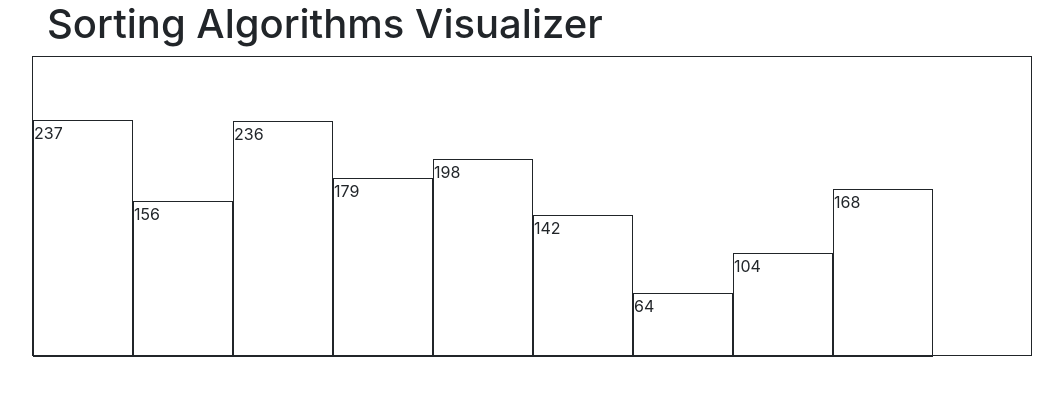
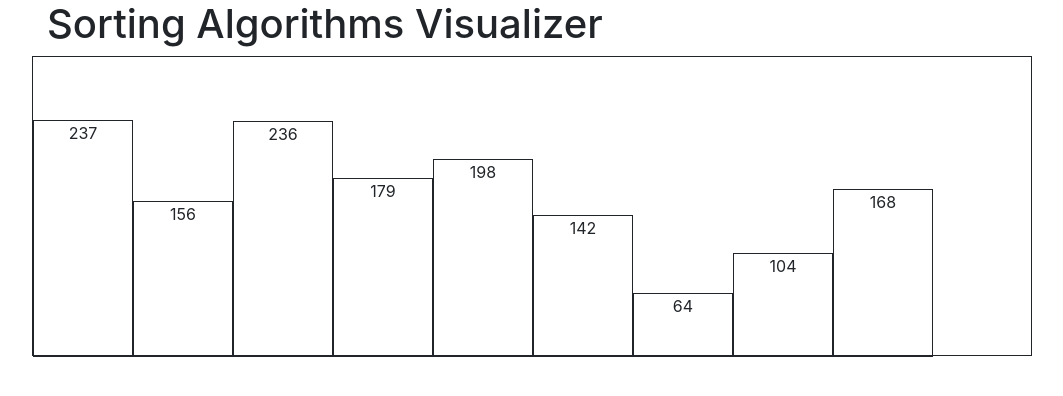
Before and after one commit to MohamedMahmoudHassan/Sorting-Algorithms-Visualizer, a React (Create React App) app: page / in a window 1280 px wide. Shown: the top 396 px of the page, without its empty margins (38-1101 px from the left). Built offline with nearby package versions, Linux system fonts and the light colour scheme.

Commit message:
Center the values of the Bar

```diff
--- a/src/components/bar.jsx
+++ b/src/components/bar.jsx
@@ -6,7 +6,8 @@ const Bar = ({ element, criticalValue }) => {
     height: element.value,
     borderWidth: 1,
     borderStyle: "solid",
-    marginTop: criticalValue - element.value
+    marginTop: criticalValue - element.value,
+    textAlign: "center"
   };
 
   return <div style={style}>{element.value}</div>;
```
